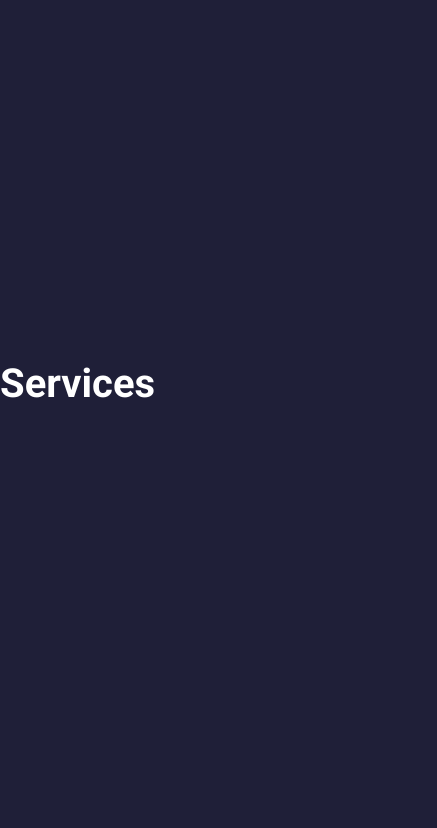
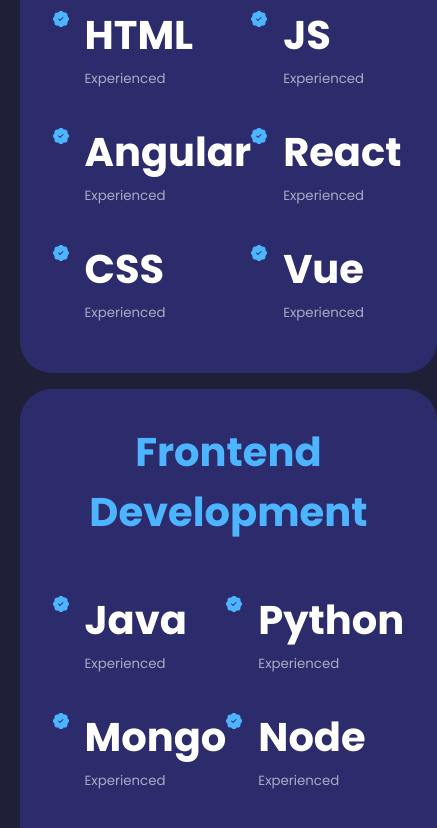
Before and after one commit to bryan-acuna/bryan-acuna, a React (Create React App) app: page / in a window 390 px wide. Shown: the part 2460-3288 px from the top of the page, 437 px wide, since content can reach past the window. Built offline with nearby package versions, Linux system fonts and the light colour scheme.

Commit message:
Experience Section

```diff
--- a/src/components/experience/Experience.css
+++ b/src/components/experience/Experience.css
@@ -0,0 +1,71 @@
+.experience__cards {
+  display: grid;
+  grid-template-columns: repeat(2, 1fr);
+  gap: 2rem;
+}
+.experience__card {
+  background: var(--color-bg-variant);
+  padding: 2.4rem 5rem;
+  border-radius: 2rem;
+  border: 1px solid transparent;
+  transition: var(--transition);
+}
+.experience__card:hover {
+  background: transparent;
+  border-color: var(--color-primary-variant);
+  cursor: default;
+}
+.experience__cards > div h3 {
+  text-align: center;
+  margin-bottom: 2rem;
+  color: var(--color-primary);
+}
+
+.experience__content {
+  display: grid;
+  grid-template-columns: repeat(2, 1fr);
+  row-gap: 2rem;
+}
+.experience__details {
+  display: flex;
+  gap: 1rem;
+}
+.experience__details-icon {
+  margin-top: 6px;
+  color: var(--color-primary);
+}
+
+.experience__frontend {
+}
+
+.experience__backend {
+}
+
+/* ================== Media Queries ===================== */
+@media screen and (max-width: 1024px) {
+  .experience__cards {
+    grid-template-columns: 1fr;
+  }
+  .experience__card {
+    width: 80%;
+    padding: 2rem;
+    margin: 0 auto;
+  }
+  .experience__content {
+    padding: 1rem;
+  }
+}
+
+/* ================== Media Queries ===================== */
+@media screen and (max-width: 600px) {
+  #experience {
+    margin-top: 10rem;
+  }
+  .experience__cards {
+    gap: 1rem;
+  }
+  .experience__card {
+    width: 100%;
+    padding: 2rem 1rem;
+  }
+}
--- a/src/components/experience/Experience.tsx
+++ b/src/components/experience/Experience.tsx
@@ -1,7 +1,44 @@
+import "./Experience.css";
+import { BsPatchCheckFill } from "react-icons/bs";
+
+export const front_end_techs = ["HTML", "JS", "Angular", "React", "CSS", "Vue"];
+export const back_end_techs = ["Java", "Python", "Mongo", "Node", "MySQL"];
+
 const Experience = () => {
   return (
     <section id="experience">
-      <h1>About</h1>
+      <h5>What Skills I have</h5>
+      <h2>My experience</h2>
+      <div className="container experience__cards">
+        <div className="experience__frontend experience__card">
+          <h3>Frontend Development</h3>
+          <div className="experience__content">
+            {front_end_techs.map((tech) => (
+              <article className="experience__details">
+                <BsPatchCheckFill className="experience__details-icon" />
+                <div>
+                  <h4>{tech}</h4>
+                  <small className="text-light">Experienced</small>
+                </div>
+              </article>
+            ))}
+          </div>
+        </div>
+        <div className="experience__backend experience__card">
+          <h3>Frontend Development</h3>
+          <div className="experience__content">
+            {back_end_techs.map((tech) => (
+              <article className="experience__details">
+                <BsPatchCheckFill className="experience__details-icon" />
+                <div>
+                  <h4>{tech}</h4>
+                  <small className="text-light">Experienced</small>
+                </div>
+              </article>
+            ))}
+          </div>
+        </div>
+      </div>
     </section>
   );
 };
--- a/src/components/home/Home.module.css
+++ b/src/components/home/Home.module.css
@@ -1,8 +1,4 @@
 @import url("https://fonts.googleapis.com/css2?family=Roboto:ital,wght@0,100;0,300;0,400;0,500;0,700;0,900;1,100;1,300;1,400;1,500;1,700;1,900&display=swap");
-
-body {
-  font-family: "Roboto", sans-serif;
-}
 
 .home-section {
   width: 32rem;
--- a/src/index.css
+++ b/src/index.css
@@ -20,7 +20,7 @@
 
   --container-width-lg: 75%;
   --container-width-md: 86%;
-  --container-width-ms: 90%;
+  --container-width-sm: 90%;
 }
 
 html {
@@ -52,7 +52,6 @@
 
 section {
   margin-top: 8rem;
-  height: 100vh;
 }
 
 section > h2,
@@ -116,7 +115,7 @@
 /* ================== Media Queries ===================== */
 @media screen and (max-width: 600px) {
   .container {
-    width: var(--container-width-ms);
+    width: var(--container-width-sm);
   }
   section > h2 {
     margin-bottom: 2rem;
```
